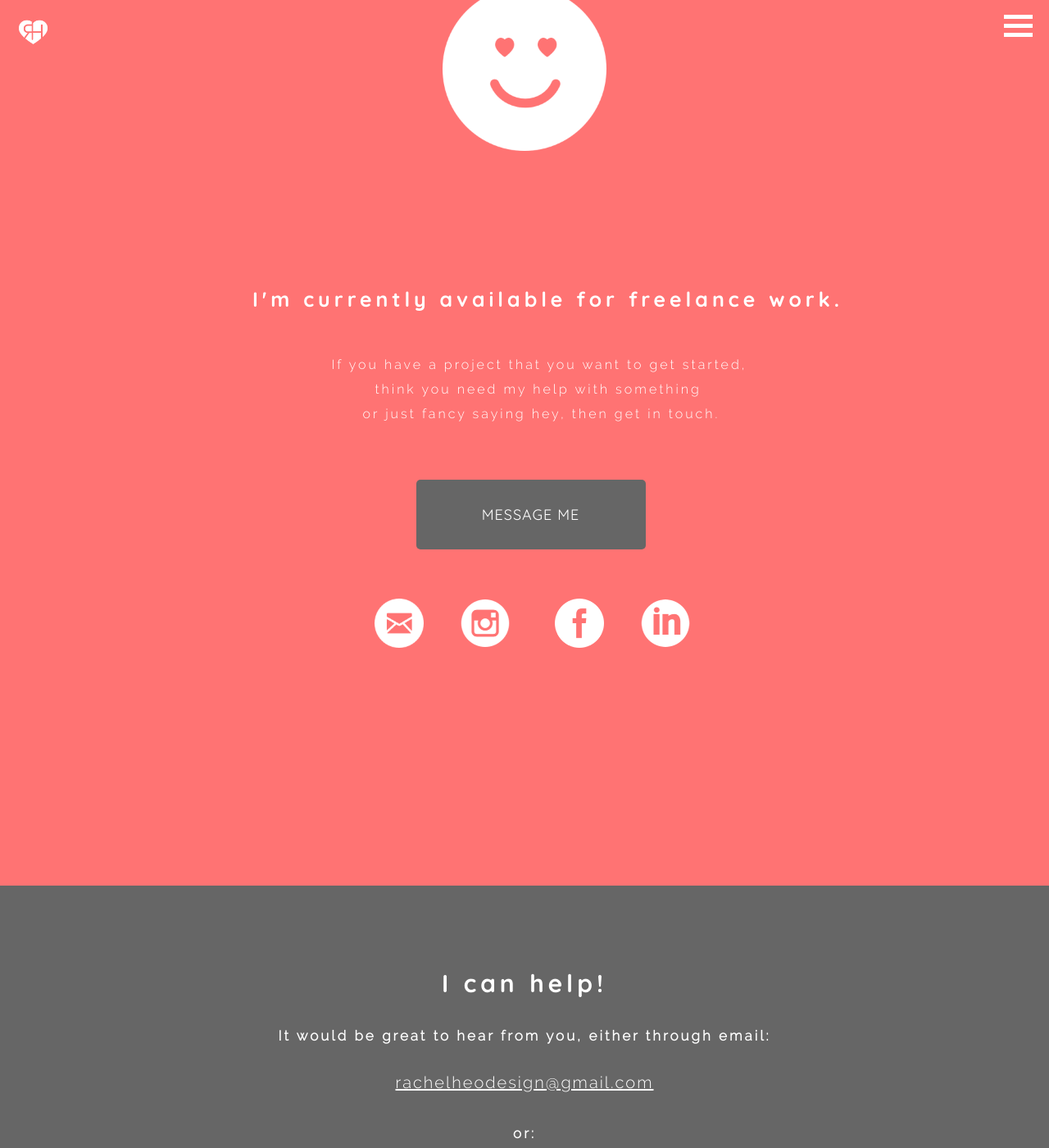
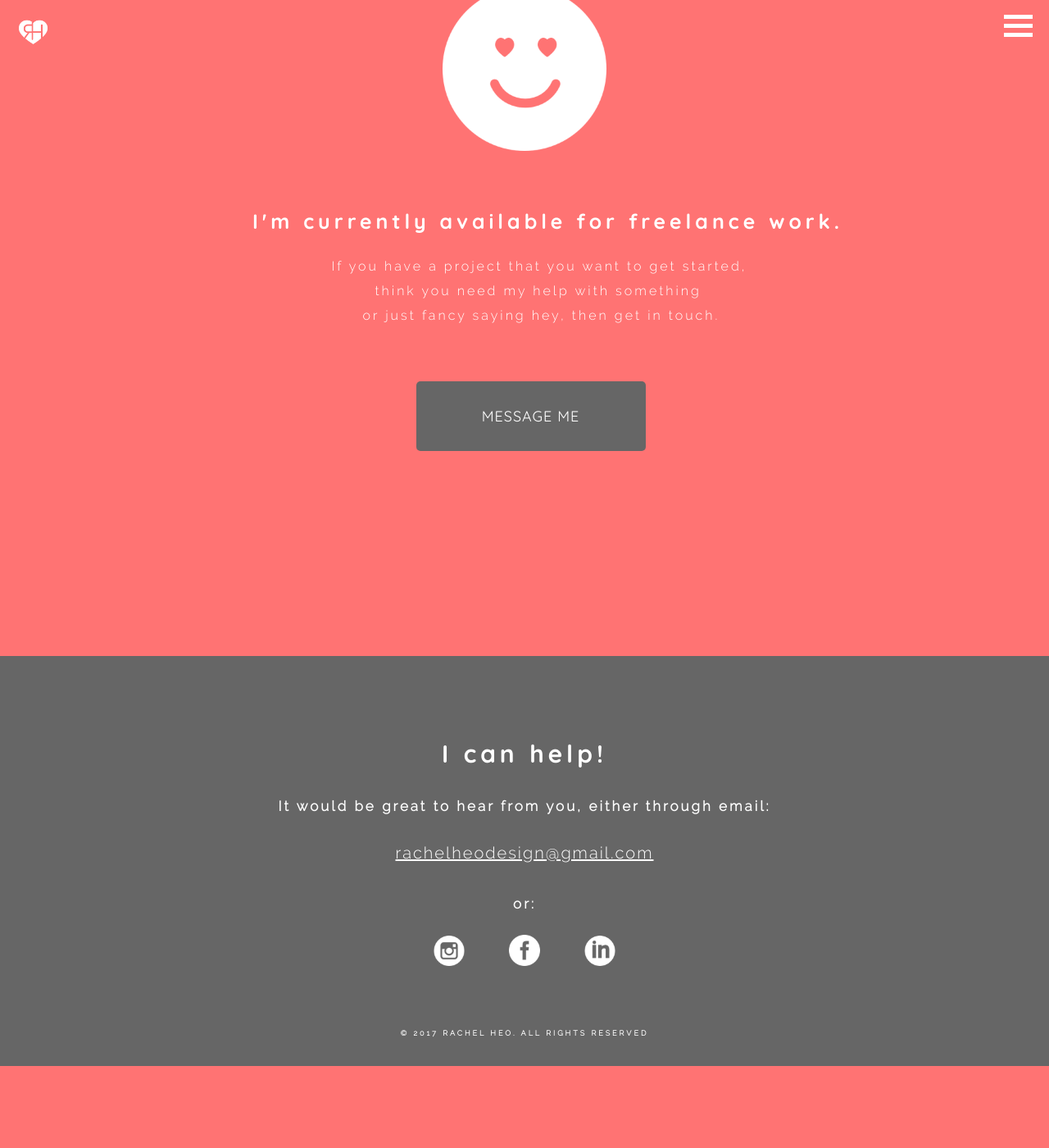
Before and after one commit to rachelheodesign/rachelheodesign.github.io, a Jekyll site: the page built from contact.md, in a window 1280 px wide and 1400 px high, scrolled down 216 px. Shown: the whole window at 82% size. Built offline with Jekyll 4.4.1, drawn with Linux system fonts in a browser that asks for light colours; nearby versions of some CDN libraries; after the commit the page ends 1516 px from its top, so only the background shows below that.

Commit message:
Fix more positioning issues

```diff
--- a/_layouts/contact.html
+++ b/_layouts/contact.html
@@ -22,11 +22,4 @@ layout: default
 
   <a class="messageme" href="mailto:rachelheodesign@gmail.com">MESSAGE ME</a>
 
-  <div class="socialmedia-buttons-container">
-    <a href="mailto:rachelheodesign@gmail.com" class="social-email"></a>
-    <a href="https://www.instagram.com/h__rach/" class="social-instagram"></a>
-    <a href="https://www.facebook.com/eunju.heo" class="social-facebook"></a>
-    <a href="https://ca.linkedin.com/in/rachelheo" class="social-linkedin"></a>
-  </div>
-
 </div>
--- a/assets/main.scss
+++ b/assets/main.scss
@@ -229,7 +229,7 @@ body {
   }
 
   .availability-container {
-    margin-top: 170px;
+    margin-top: 75px;
     display: flex;
     flex-direction: column;
     align-items: center;
@@ -245,7 +245,7 @@ body {
     }
 
     .availability-header {
-      margin-bottom: 60px;
+      margin-bottom: 35px;
       font-family: $base-font-family;
       color: $text-color;
       letter-spacing: 5px;
```
